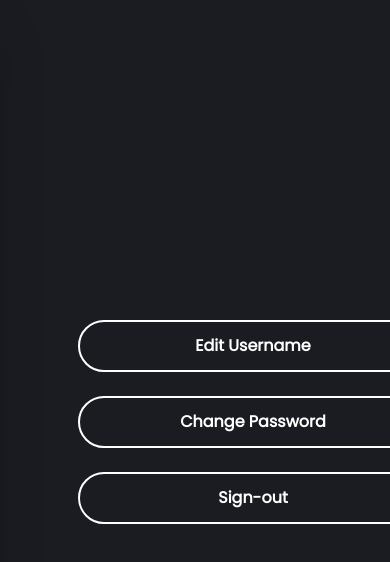
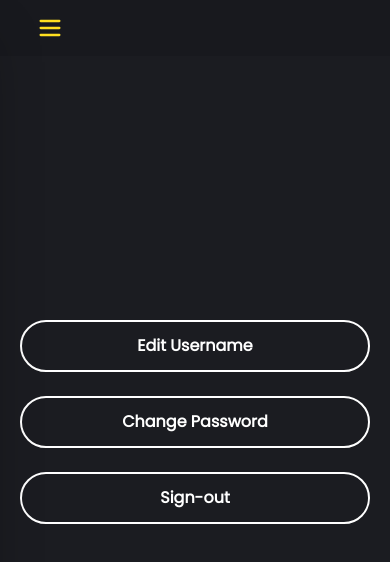
Before and after one commit to ShawnMayol/explain-my-bills, a React (Vite) app in the folder frontend/: page /profile in a window 390 px wide. Shown: the top 562 px of the page. Built offline with nearby package versions, Linux system fonts and the light colour scheme; no server answers; sample sign-in values are in the browser's storage.

Commit message:
feat: update ProfilePage for mobile responsiveness

```diff
--- a/frontend/src/pages/ProfilePage.jsx
+++ b/frontend/src/pages/ProfilePage.jsx
@@ -1,11 +1,13 @@
-import React from "react";
+import React, { useState } from "react";
 import Sidebar from "../components/Sidebar";
 import { Link, useNavigate } from "react-router-dom";
 import { signOut } from "firebase/auth";
 import { auth } from "../../firebase/firebaseConfig";
+import { HiOutlineMenu } from "react-icons/hi";
 
 export default function ProfilePage() {
     const navigate = useNavigate();
+    const [sidebarOpen, setSidebarOpen] = useState(false);
 
     const handleLogout = async () => {
         try {
@@ -18,11 +20,20 @@ export default function ProfilePage() {
 
     return (
         <div className="flex h-screen w-screen bg-[#1B1C21] text-white overflow-hidden relative">
-            {/* <div className="absolute -right-1/4 w-[950px] h-[950px] rounded-full bg-gray-100 opacity-2 blur-3xl pointer-events-none z-0"></div> */}
-            <Sidebar />
+            <Sidebar isOpen={sidebarOpen} onClose={() => setSidebarOpen(false)} />
 
-            <div className="ml-[20%] flex-1 flex flex-col items-center justify-center">
-                <div className="flex flex-col items-center gap-6 w-[350px]">
+            {/* Top Bar Mobile */}
+            <div className="absolute top-0 left-0 right-0 z-30 md:hidden bg-black/10 flex items-center h-12 px-4 py-7">
+                <button
+                    className="text-yellow-300 hover:text-white cursor-pointer ps-5"
+                    onClick={() => setSidebarOpen(true)}
+                >
+                    <HiOutlineMenu className="w-7 h-7" />
+                </button>
+            </div>
+
+            <div className="flex-1 flex flex-col items-center justify-center">
+                <div className="flex flex-col items-center gap-6 w-full max-w-[350px]">
                     <Link
                         to="/profile/edit-username"
                         className="w-full py-3 border-2 border-white rounded-full font-semibold text-white hover:bg-yellow-300 hover:text-black transition text-center"
```
